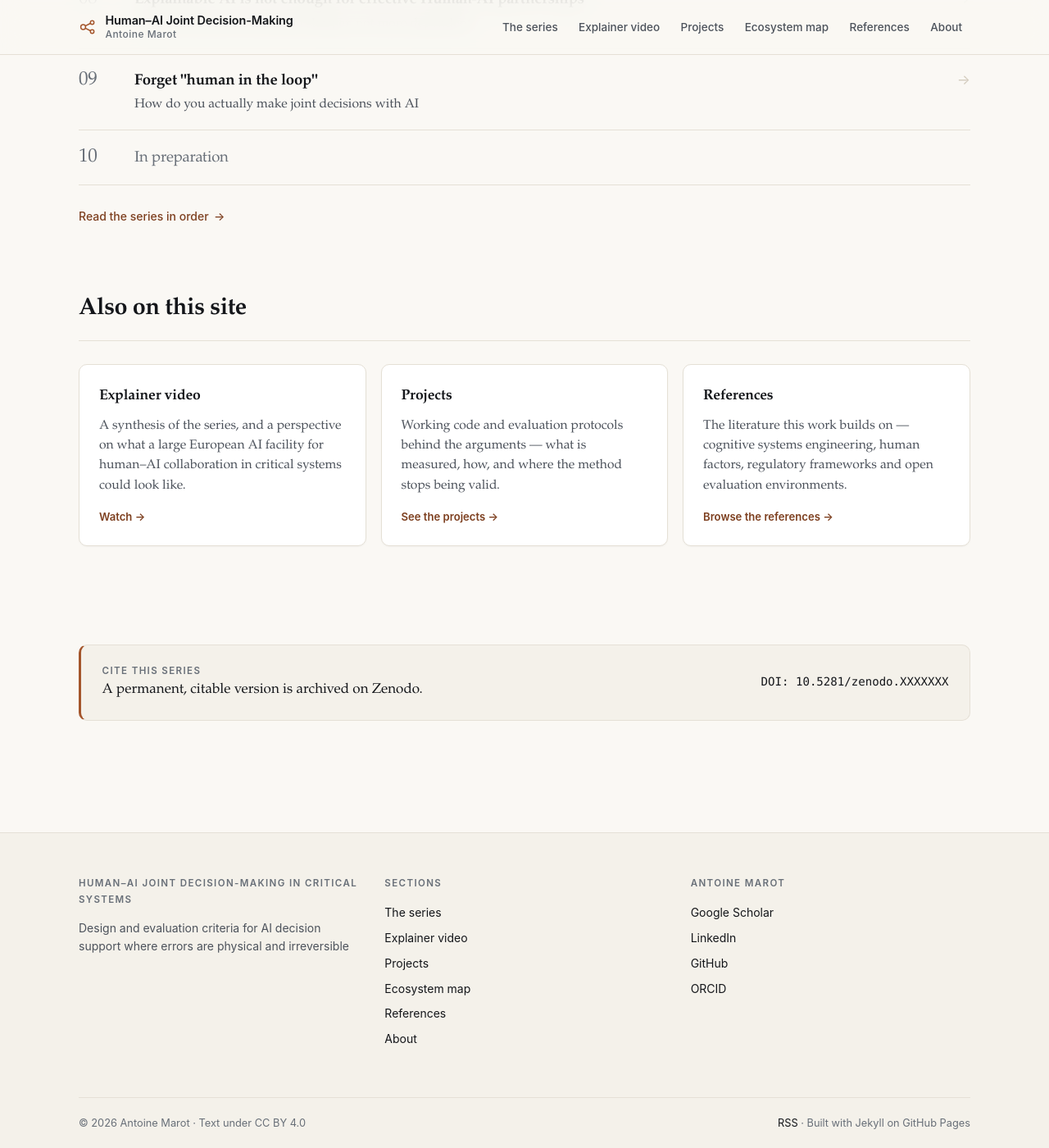
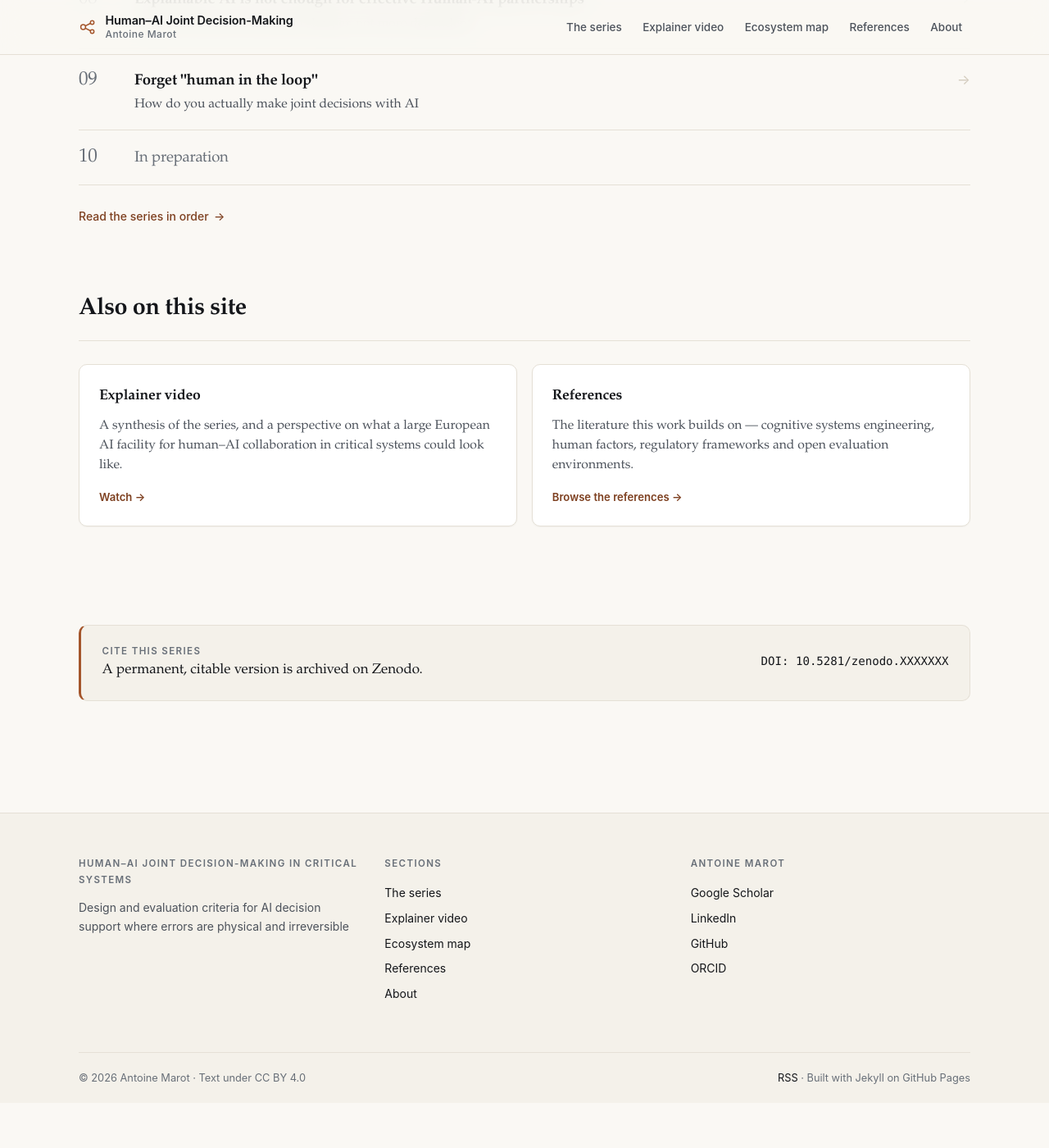
Before and after one commit to marota/human-ai-collaboration, a Jekyll site: the page built from index.md, in a window 1280 px wide and 1400 px high, scrolled down 1881 px. Shown: the whole window at 82% size. Built offline with Jekyll 4.4.1, drawn with Linux system fonts in a browser that asks for light colours; after the commit the page ends 3226 px from its top, so only the background shows below that.

Commit message:
Publish without the Projects section by default, behind a workflow switch
The site had no Actions workflow — Pages built it from the branch. This adds one
and puts the Projects section behind a feature switch, defaulting to off.

- features.projects in _config.yml gates the nav entry, the footer entry and the
  home card. The four project pages and their images are added to `exclude`, so
  a default build does not contain them at all rather than hiding them in CSS.
- _config.with-projects.yml is the opt-in overlay. It redeclares `exclude` in
  full, since Jekyll replaces list keys across config files rather than merging
  them — noted in the file and the README so the two lists stay in step.
- .github/workflows/pages.yml builds and deploys. A workflow_dispatch input
  `include_projects` (default false) selects the config chain; a push to main
  uses the default.
- The workflow fails on mismatch: if the built tree disagrees with the requested
  mode, or if any href to /projects/ survives a build meant to exclude it. A
  silently half-applied switch is worse than a failed run.

Verified both modes locally: default builds 0 project pages, 0 project images,
no Projects in nav or footer, no /projects/ link anywhere; the overlay builds 4
pages and 4 images. Both have 0 broken internal links.

Note: Settings -> Pages must be switched from "Deploy from a branch" to
"GitHub Actions" for the deploy step to take effect.

Co-Authored-By: Claude Opus 5 <noreply@anthropic.com>

```diff
--- a/_config.yml
+++ b/_config.yml
@@ -21,6 +21,16 @@ baseurl: "/human-ai-collaboration"          # ex. "/human-ai-decision" — vide
 # Thème maison (voir _layouts/, _includes/, assets/css/main.css) — pas de gem theme.
 lang: en
 
+# ---------------------------------------------------------------------------
+# Interrupteurs de fonctionnalités.
+# Un `feature:` posé sur une entrée de nav ou une carte d'accueil la masque tant
+# que le drapeau correspondant est faux. Pour publier AVEC les projets :
+#   jekyll build --config _config.yml,_config.with-projects.yml
+# ou, dans l'action GitHub Pages, lancer le workflow avec include_projects=true.
+# ---------------------------------------------------------------------------
+features:
+  projects: false
+
 # Navigation principale — l'ordre ici est l'ordre affiché.
 nav:
   - title: The series
@@ -29,6 +39,7 @@ nav:
     url: /video/
   - title: Projects
     url: /projects/
+    feature: projects
   - title: Ecosystem map
     url: /map/
   - title: References
@@ -62,3 +73,6 @@ exclude:
   - Gemfile.lock
   - README.md
   - vendor
+  # Réactivés par _config.with-projects.yml, qui redéclare cette liste sans eux.
+  - projects
+  - assets/img/projects
--- a/_includes/footer.html
+++ b/_includes/footer.html
@@ -9,6 +9,7 @@
       <h2>Sections</h2>
       <ul>
         {%- for item in site.nav %}
+        {%- if item.feature and site.features[item.feature] != true %}{% continue %}{% endif %}
         <li><a href="{{ item.url | relative_url }}">{{ item.title }}</a></li>
         {%- endfor %}
       </ul>
--- a/_includes/header.html
+++ b/_includes/header.html
@@ -16,6 +16,7 @@
 
     <nav class="nav" aria-label="Main">
       {%- for item in site.nav -%}
+        {%- if item.feature and site.features[item.feature] != true -%}{%- continue -%}{%- endif -%}
         {%- assign target = item.url | relative_url -%}
         {%- assign is_current = false -%}
         {%- if page.url == item.url -%}
--- a/_layouts/home.html
+++ b/_layouts/home.html
@@ -40,7 +40,11 @@ layout: default
   </div>
 </section>
 
-{%- if page.cards -%}
+{%- assign visible_cards = 0 -%}
+{%- for c in page.cards -%}
+  {%- if c.feature == nil or site.features[c.feature] == true -%}{%- assign visible_cards = visible_cards | plus: 1 -%}{%- endif -%}
+{%- endfor -%}
+{%- if visible_cards > 0 -%}
 <section class="section">
   <div class="shell">
     <div class="section__head">
@@ -48,6 +52,7 @@ layout: default
     </div>
     <ul class="cards">
       {%- for c in page.cards %}
+      {%- if c.feature and site.features[c.feature] != true %}{% continue %}{% endif %}
       <li>
         <a class="card" href="{{ c.href | relative_url }}">
           <h3 class="card__title">{{ c.title }}</h3>
```
Also changed, not shown: _config.with-projects.yml (added, +19 -0 lines), index.md (+1 -0 lines), .github/workflows/pages.yml (added), README.md.
